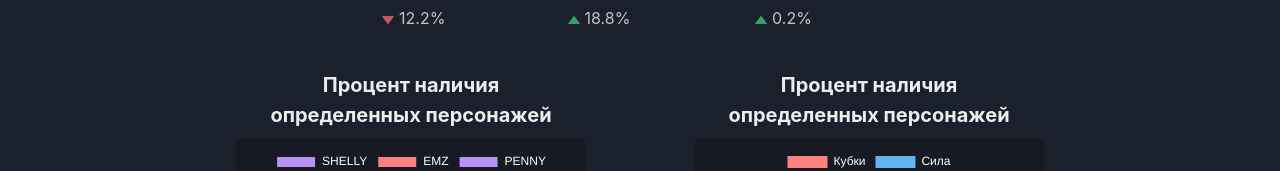
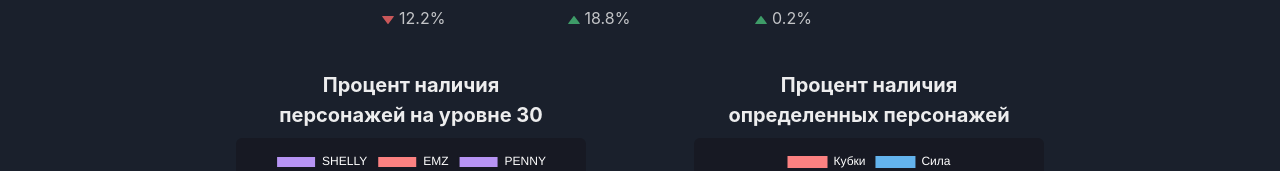
Before and after one commit to brawl-skills/frontend, a React (Create React App) app: page /lvl in a window 1280 px wide. Shown: the part 599-770 px from the top of the page. Built offline with nearby package versions, Linux system fonts and the light colour scheme.

Commit message:
✨ Close #5

```diff
--- a/src/screens/Levels.tsx
+++ b/src/screens/Levels.tsx
@@ -41,7 +41,7 @@ export default function Levels() {
     <PageBody dir="column">
       <LevelSelect level={level} setLevel={setLevel} setLoading={setLoading} />
       <Stats data={levelStats} isLoading={isLoading} />
-      <Graphs isLoading={isLoading} />
+      <Graphs isLoading={isLoading} level={level} />
     </PageBody>
   )
 }
@@ -125,7 +125,7 @@ const levelStats: Array<Tinfo> = [
   },
 ]
 
-function Graphs({ isLoading }: GraphsProps) {
+function Graphs({ isLoading, level }: GraphsProps) {
   return (
     <Stack
       w="100%"
@@ -136,7 +136,7 @@ function Graphs({ isLoading }: GraphsProps) {
       direction={{ base: 'column', md: 'row' }}
     >
       <ChartBox
-        title="Процент наличия определенных персонажей"
+        title={`Процент наличия персонажей на уровне ${level}`}
         graph={<HavingBrawler />}
         isLoading={isLoading}
       />
@@ -196,4 +196,5 @@ interface LevelSelectProps {
 
 interface GraphsProps {
   isLoading: boolean
+  level: number
 }
```
